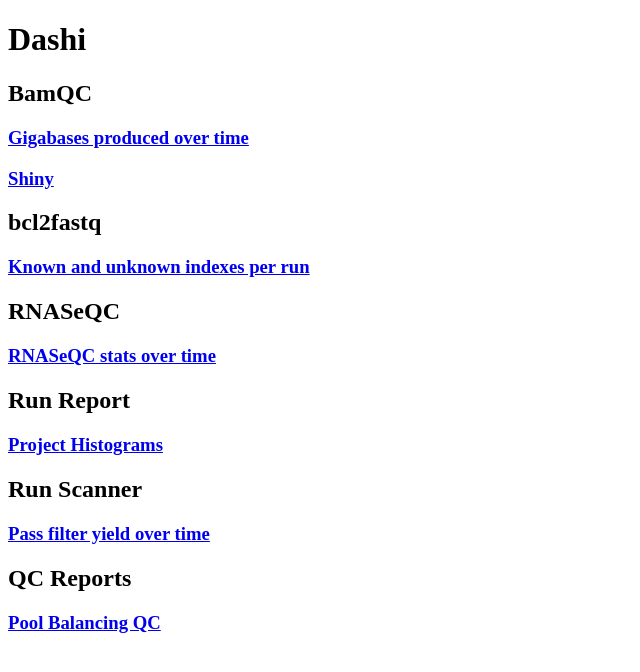
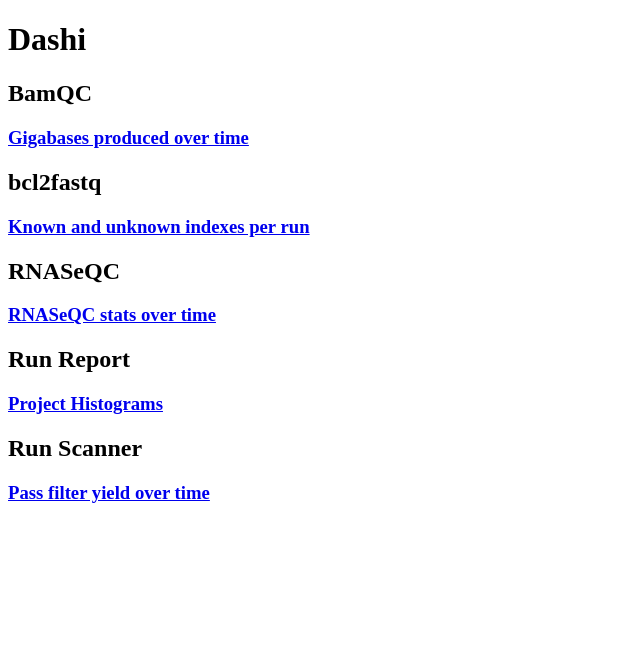
Before and after one commit to oicr-gsi/dashi, a Flask app: page / in a window 1280 px wide. Shown: the top 672 px of the page, without its empty margins (0-640 px from the left). Run offline with Flask 3, Linux system fonts and the light colour scheme; parts of the project's set-up code (start-up, migrations or seed data) failed here and were passed over.

Commit message:
Remove broken reports from menu for now

```diff
--- a/application/templates/index.html
+++ b/application/templates/index.html
@@ -7,7 +7,7 @@
 		<h1>Dashi</h1>
 		<h2>BamQC</h2>
 		<h3><a href="/bamqc/gbovertime">Gigabases produced over time</a></h3>
-		<h3><a href="/bamqc/shiny">Shiny</a></h3>
+		<!--<h3><a href="/bamqc/shiny">Shiny</a></h3>-->
 
 		<h2>bcl2fastq</h2>
 		<h3><a href="/bcl2fastq/indexinfo">Known and unknown indexes per run</a></h3>
@@ -21,7 +21,7 @@
 		<h2>Run Scanner</h2>
 		<h3><a href="/runscanner/sum_over_time">Pass filter yield over time</a></h3>
 
-		<h2>QC Reports</h2>
-		<h3><a href="/pooling_qc">Pool Balancing QC</a></h3>
+		<!--<h2>QC Reports</h2>
+		<h3><a href="/pooling_qc">Pool Balancing QC</a></h3>-->
 	</body>
 </html>
```
